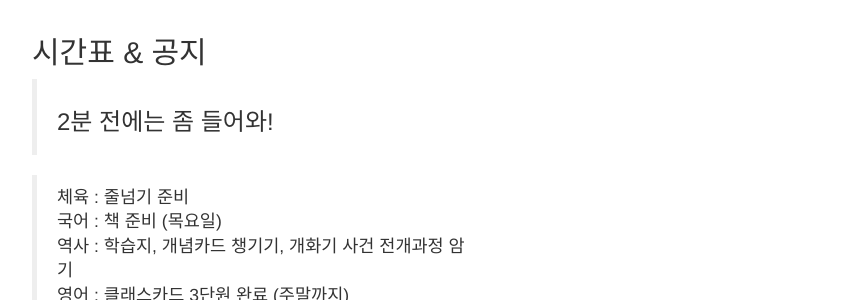
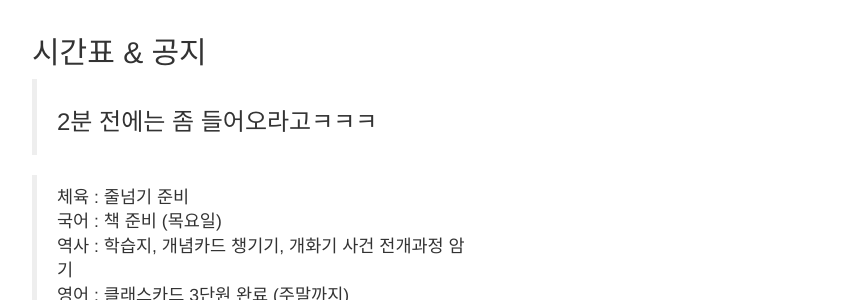
Before and after one commit to bundang-ms-2021/oncl, a Jekyll site: the page built from _posts/2014-09-21-services-1.markdown, in a window 1280 px wide and 900 px high. Shown: the part 169-469 px from the top of the window, without its empty margins (38-890 px from the left). Built offline with Jekyll 4.4.1, drawn with Linux system fonts in a browser that asks for light colours; nearby versions of some CDN libraries; library files that are not in the unit come from our copies.

Commit message:
Update 2014-09-21-services-1.markdown

```diff
--- a/_posts/2014-09-21-services-1.markdown
+++ b/_posts/2014-09-21-services-1.markdown
@@ -6,7 +6,7 @@ title: 시간표 & 공지
 description: |
 ---
 
-  > <h3>2분 전에는 좀 들어와!</h3>
+  > <h3>2분 전에는 좀 들어오라고ㅋㅋㅋ</h3>
 
   > 체육 : 줄넘기 준비
   > 국어 : 책 준비 (목요일)
```
